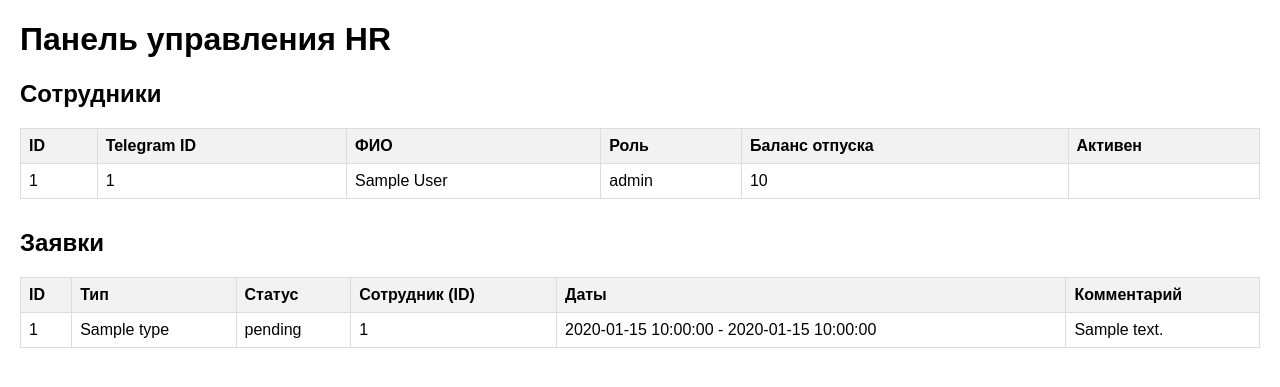
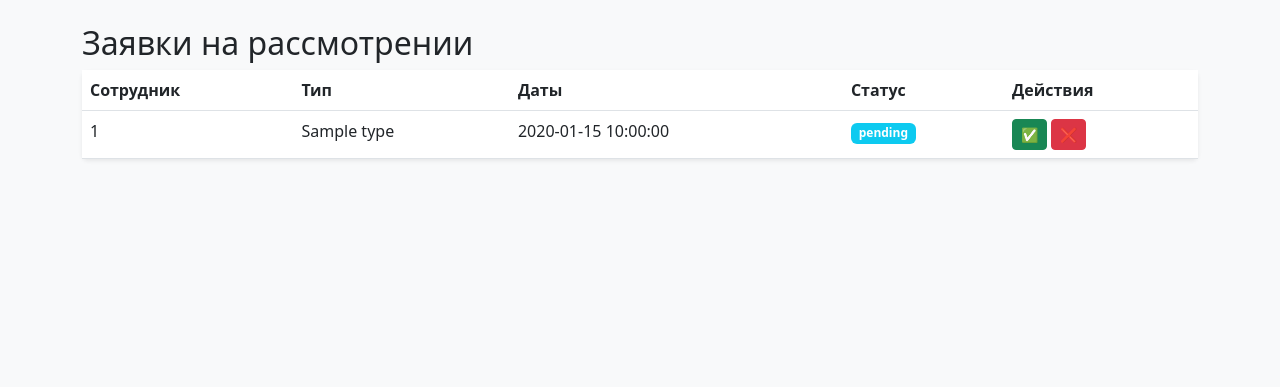
Before and after one commit to DieForGlory/Hr_bot, a Python web app: template admin/templates/dashboard.html in a window 1280 px wide. Shown: the top 387 px of the page. Run offline with Jinja, Linux system fonts and the light colour scheme; the template is opened without the code that fills it: most values are stand-ins (such as "Sample title", 1, 10 or a date in 2020).

Commit message:
Старт

```diff
--- a/admin/templates/dashboard.html
+++ b/admin/templates/dashboard.html
@@ -1,61 +1,49 @@
-
+<!-- admin/templates/dashboard.html -->
 <!DOCTYPE html>
 <html lang="ru">
 <head>
-    <meta charset="UTF-8">
-    <title>HR Bot Admin Panel</title>
-    <style>
-        body { font-family: Arial, sans-serif; margin: 20px; }
-        table { border-collapse: collapse; width: 100%; margin-bottom: 30px; }
-        th, td { border: 1px solid #ddd; padding: 8px; text-align: left; }
-        th { background-color: #f2f2f2; }
-    </style>
+    <link href="https://cdn.jsdelivr.net/npm/bootstrap@5.3.0/dist/css/bootstrap.min.css" rel="stylesheet">
+    <title>HR Dashboard</title>
 </head>
-<body>
-    <h1>Панель управления HR</h1>
+<body class="bg-light">
+    <div class="container mt-4">
+        <h2>Заявки на рассмотрении</h2>
+        <table class="table table-hover bg-white shadow-sm rounded">
+            <thead>
+                <tr>
+                    <th>Сотрудник</th>
+                    <th>Тип</th>
+                    <th>Даты</th>
+                    <th>Статус</th>
+                    <th>Действия</th>
+                </tr>
+            </thead>
+            <tbody>
+                {% for r in requests %}
+                <tr id="req-{{ r.id }}">
+                    <td>{{ r.user_id }}</td>
+                    <td>{{ r.type }}</td>
+                    <td>{{ r.start_date }}</td>
+                    <td><span class="badge bg-info">{{ r.status }}</span></td>
+                    <td>
+                        <button onclick="updateStatus({{ r.id }}, 'hr_approved')" class="btn btn-sm btn-success">✅</button>
+                        <button onclick="updateStatus({{ r.id }}, 'rejected')" class="btn btn-sm btn-danger">❌</button>
+                    </td>
+                </tr>
+                {% endfor %}
+            </tbody>
+        </table>
+    </div>
 
-    <h2>Сотрудники</h2>
-    <table>
-        <tr>
-            <th>ID</th>
-            <th>Telegram ID</th>
-            <th>ФИО</th>
-            <th>Роль</th>
-            <th>Баланс отпуска</th>
-            <th>Активен</th>
-        </tr>
-        {% for u in users %}
-        <tr>
-            <td>{{ u.id }}</td>
-            <td>{{ u.telegram_id }}</td>
-            <td>{{ u.full_name }}</td>
-            <td>{{ u.role }}</td>
-            <td>{{ u.vacation_days_balance }}</td>
-            <td>{{ u.is_active }}</td>
-        </tr>
-        {% endfor %}
-    </table>
-
-    <h2>Заявки</h2>
-    <table>
-        <tr>
-            <th>ID</th>
-            <th>Тип</th>
-            <th>Статус</th>
-            <th>Сотрудник (ID)</th>
-            <th>Даты</th>
-            <th>Комментарий</th>
-        </tr>
-        {% for r in requests %}
-        <tr>
-            <td>{{ r.id }}</td>
-            <td>{{ r.type }}</td>
-            <td>{{ r.status }}</td>
-            <td>{{ r.user_id }}</td>
-            <td>{{ r.start_date }} - {{ r.end_date }}</td>
-            <td>{{ r.comment }}</td>
-        </tr>
-        {% endfor %}
-    </table>
+    <script>
+        async function updateStatus(reqId, status) {
+            const response = await fetch(`/api/requests/${reqId}/status?status=${status}`, { method: 'POST' });
+            if (response.ok) {
+                location.reload(); // Перезагружаем для актуализации статуса
+            } else {
+                alert("Ошибка при обновлении");
+            }
+        }
+    </script>
 </body>
 </html>
```
Also changed, not shown: admin/main.py (+13 -5 lines), admin/routers/api.py (+8 -6 lines).
